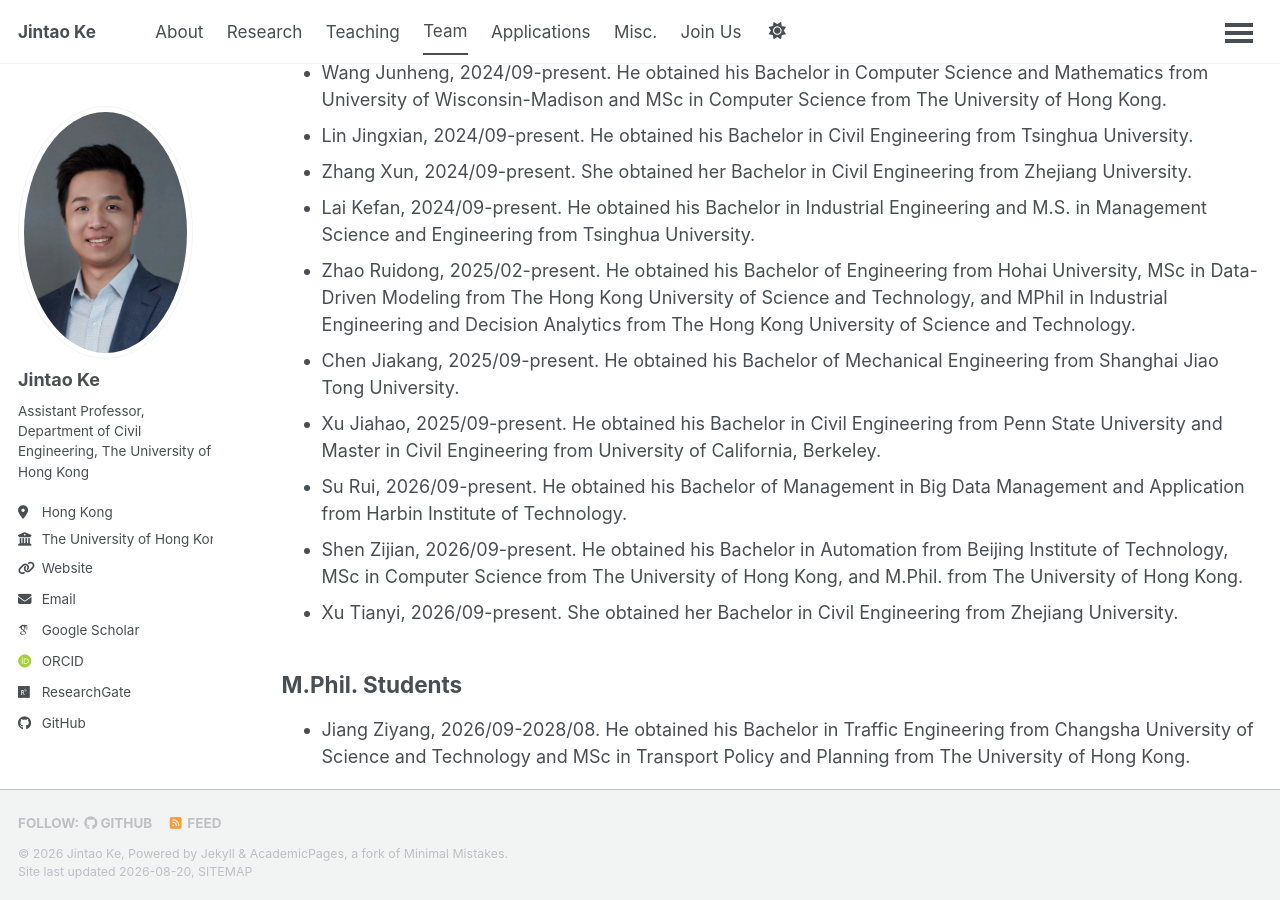
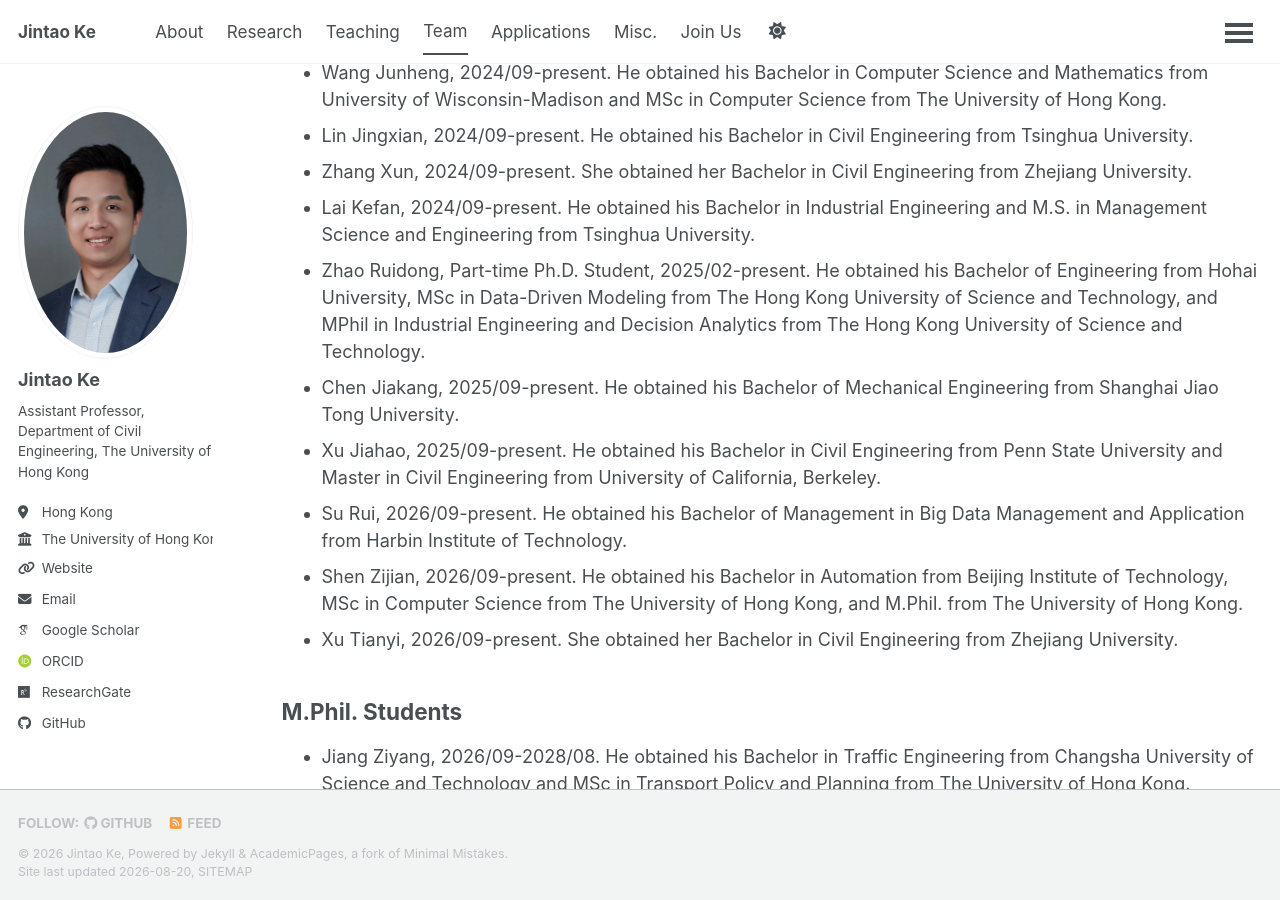
Before and after one commit to hku-kejintao/hku-kejintao.github.io, a Jekyll site: the page built from _pages/team.md, in a window 1280 px wide and 900 px high, scrolled down 645 px. Built offline with Jekyll 4.4.1, drawn with Linux system fonts in a browser that asks for light colours; some web fonts are replaced; a script that is not in the unit is left out.

Commit message:
Mark Zhao Ruidong as part-time PhD
Co-authored-by: Cursor <cursoragent@cursor.com>

```diff
--- a/_pages/team.md
+++ b/_pages/team.md
@@ -25,7 +25,7 @@ Ph.D. Students
 - Lin Jingxian, 2024/09-present. He obtained his Bachelor in Civil Engineering from Tsinghua University.
 - Zhang Xun, 2024/09-present. She obtained her Bachelor in Civil Engineering from Zhejiang University.
 - Lai Kefan, 2024/09-present. He obtained his Bachelor in Industrial Engineering and M.S. in Management Science and Engineering from Tsinghua University.
-- Zhao Ruidong, 2025/02-present. He obtained his Bachelor of Engineering from Hohai University, MSc in Data-Driven Modeling from The Hong Kong University of Science and Technology, and MPhil in Industrial Engineering and Decision Analytics from The Hong Kong University of Science and Technology.
+- Zhao Ruidong, Part-time Ph.D. Student, 2025/02-present. He obtained his Bachelor of Engineering from Hohai University, MSc in Data-Driven Modeling from The Hong Kong University of Science and Technology, and MPhil in Industrial Engineering and Decision Analytics from The Hong Kong University of Science and Technology.
 - Chen Jiakang, 2025/09-present. He obtained his Bachelor of Mechanical Engineering from Shanghai Jiao Tong University.
 - Xu Jiahao, 2025/09-present. He obtained his Bachelor in Civil Engineering from Penn State University and Master in Civil Engineering from University of California, Berkeley.
 - Su Rui, 2026/09-present. He obtained his Bachelor of Management in Big Data Management and Application from Harbin Institute of Technology.
```
